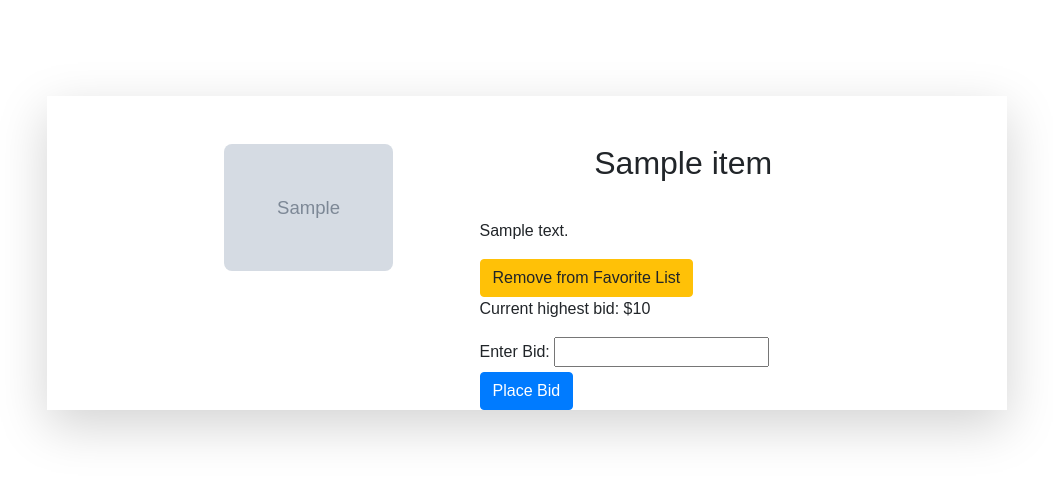
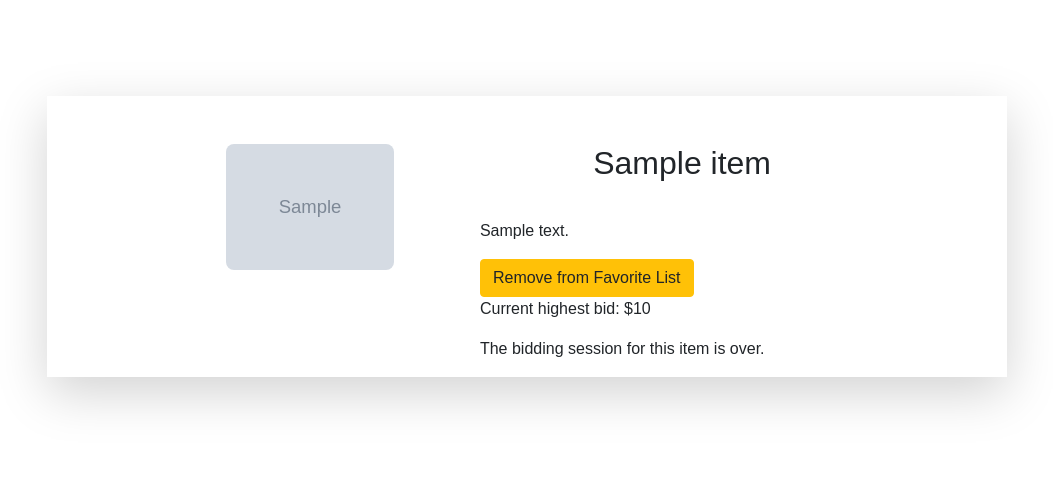
Before and after one commit to congqi09/EcoWear, a Django app: page /mypage/item/1/ in a window 1280 px wide. Shown: the part 59-539 px from the top of the page, without its empty margins (113-1166 px from the left). Run offline with Django 5.2, Linux system fonts and the light colour scheme; a user stored in the database is signed in; tables that the repository leaves empty hold one stand-in row (values such as "Sample post"); grey boxes marked "Sample" are stand-in pictures; some libraries are stand-ins or nearby versions.

Commit message:
add list_time to Item table

```diff
--- a/ecowear/mypage/models.py
+++ b/ecowear/mypage/models.py
@@ -1,5 +1,7 @@
 from django.contrib.auth.models import AbstractBaseUser, BaseUserManager, PermissionsMixin
 from django.db import models
+from django.utils import timezone
+from datetime import timedelta
 
 
 class MyUserManager(BaseUserManager):
@@ -78,6 +80,11 @@ class Item(models.Model):
     brand = models.CharField(max_length=33, blank=True, null=True)
     itemcondition = models.CharField(db_column='itemCondition', max_length=15, blank=True, null=True)  # Field name made lowercase.
     image = models.CharField(max_length=255, blank=True, null=True)
+    List_time = models.DateTimeField(default=timezone.now)
+
+    def is_bidding_active(self):
+        return timezone.now() < self.List_time + timedelta(days=5)
+
 
     class Meta:
         db_table = 'Item'
--- a/ecowear/mypage/views.py
+++ b/ecowear/mypage/views.py
@@ -8,6 +8,8 @@ from django.shortcuts import render, redirect, get_object_or_404
 from django.contrib import messages
 from django.http import HttpResponseRedirect
 from django.urls import reverse
+from django.utils import timezone
+from datetime import timedelta
 
 
 from mypage.forms import AuctionForm, ItemForm, SignUpForm, UserProfileForm, BidForm
@@ -208,6 +210,14 @@ def item_detail(request, item_id):
     item = get_object_or_404(Item, itemid=item_id)
     favorite_item_ids = Favorite.objects.filter(user=request.user).values_list('item__itemid', flat=True)
     is_favorited = item_id in favorite_item_ids
+    bidding_active = item.is_bidding_active()
+    bidding_end_time = item.List_time + timedelta(days=5)
+    time_remaining = bidding_end_time - timezone.now()
+    if time_remaining.total_seconds() > 0:
+        time_remaining = time_remaining
+    else:
+        time_remaining = timedelta(seconds=0)
+
     bids = item.bids.all()
     highest_bid = bids.first() if bids else None
     bid_form = BidForm()
@@ -227,7 +237,7 @@ def item_detail(request, item_id):
 
 
     return render(request, 'item_detail.html', {'item': item, 'is_favorited': is_favorited, 'highest_bid': highest_bid,
-        'bid_form': bid_form})
+        'bid_form': bid_form, 'bidding_active': bidding_active, 'time_remaining': time_remaining, 'bidding_end_time': bidding_end_time})
 
 def toggle_favorite(request, item_id):
     item = get_object_or_404(Item, itemid=item_id)
--- a/ecowear/templates/item_detail.html
+++ b/ecowear/templates/item_detail.html
@@ -28,12 +28,14 @@
       <p>Current highest bid: ${{ highest_bid.amount }}</p>
       {% else %}
       <p>No bids yet.</p>
-      {% endif %} {% if user.is_authenticated %}
+      {% endif %} {% if user.is_authenticated %} {% if bidding_active %}
       <form method="post">
         {% csrf_token %} {{ bid_form }}
         <button type="submit" class="btn btn-primary">Place Bid</button>
       </form>
-      {% endif %}
+      {% else %}
+      <p>The bidding session for this item is over.</p>
+      {% endif %} {% endif %}
     </div>
   </div>
 </div>
```
Also changed, not shown: ecowear/mypage/migrations/0008_item_bidding_start_time.py (added).
